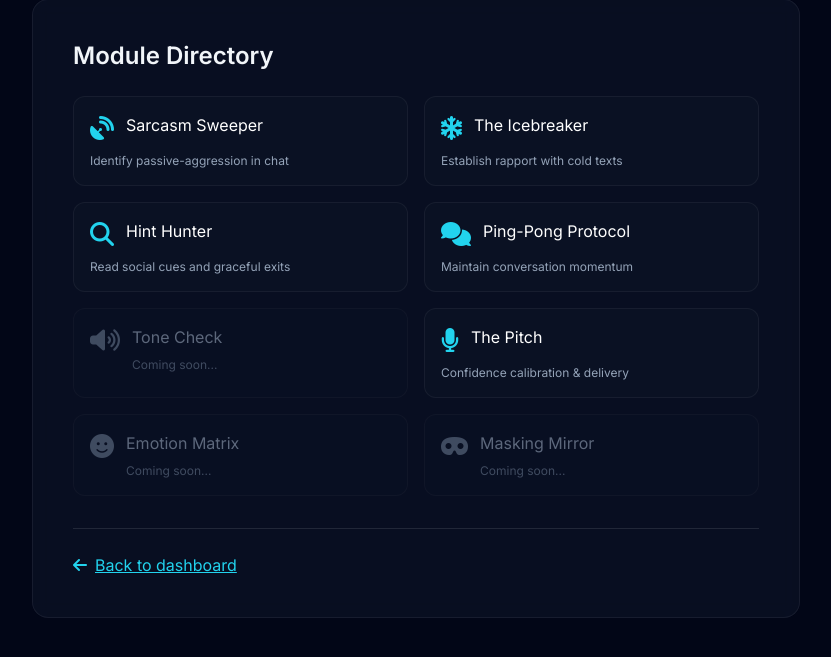
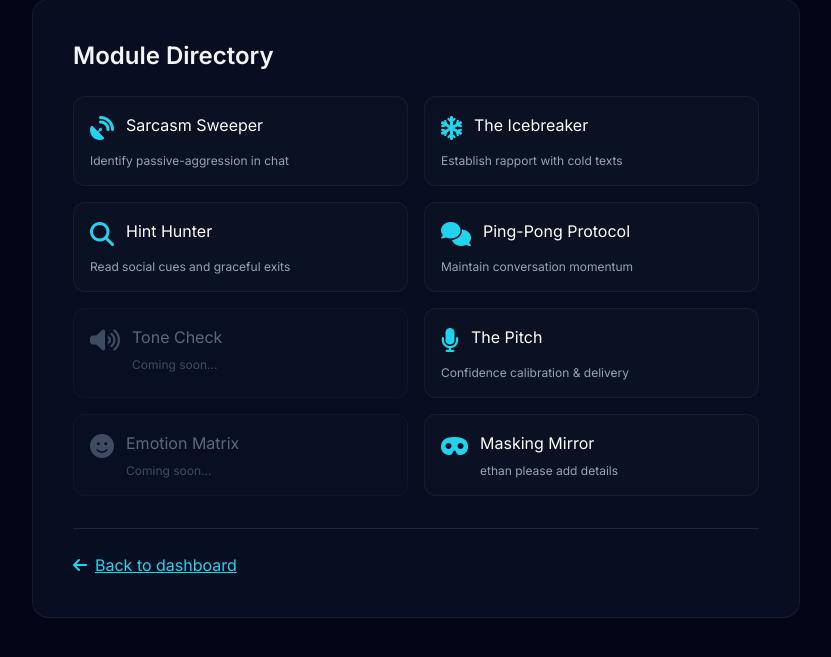
Before and after one commit to EthanWellner-dev/hacktcnj-2026, a Flask app: page /modules in a window 1280 px wide. Shown: the part 92-749 px from the top of the page, without its empty margins (224-1055 px from the left). Run offline with Flask 3, Linux system fonts and the light colour scheme; some libraries are stand-ins or nearby versions.

Commit message:
Updated Module 8 to work

```diff
--- a/backend/app.py
+++ b/backend/app.py
@@ -122,12 +122,6 @@ def modules_page():
     return render_template('modules.html')
 
 
-@app.route('/module6')
-def module6_page():
-    # serve the new confidence calibration pitch exercise
-    return render_template('module6.html')
-
-
 @app.route('/module1')
 def module1_page():
     return render_template('module1.html')
@@ -147,7 +141,10 @@ def module3_page():
 def module4_page():
     return render_template('module4.html')
 
-
+@app.route('/module6')
+def module6_page():
+    # serve the new confidence calibration pitch exercise
+    return render_template('module6.html')
 
 @app.route('/api/module6/complete', methods=['POST'])
 def module6_complete():
@@ -212,6 +209,10 @@ def login():
         "token": token
     })
 
+@app.route('/module8')
+def module8_page():
+    # serve the new masking mirror exercise
+    return render_template('module8.html')
 
 @app.route('/api/users/leaderboard', methods=['GET'])
 def leaderboard():
--- a/template/modules.html
+++ b/template/modules.html
@@ -87,17 +87,17 @@
       </div>
 
       <!-- Module 8: The Masking Mirror (Coming Soon) -->
-      <div class="p-4 bg-slate-900/20 rounded-xl border border-white/5 opacity-60">
+      <a href="/module8" class="p-4 bg-slate-900/40 rounded-xl hover:bg-slate-800/60 transition-colors border border-white/5 hover:border-cyan-500/50">
         <div class="flex items-start gap-3">
-          <div class="text-2xl text-slate-500 flex-shrink-0">
+          <div class="text-2xl text-cyan-400 flex-shrink-0">
             <i class="fa-solid fa-mask"></i>
           </div>
           <div class="flex-1">
-            <h2 class="font-medium text-slate-400">Masking Mirror</h2>
-            <p class="text-xs text-slate-500 mt-2">Coming soon...</p>
+            <h2 class="font-medium text-white">Masking Mirror</h2>
+            <p class="text-xs text-slate-400 mt-2">ethan please add details</p>
           </div>
         </div>
-      </div>
+      </a>
     </div>
     <div class="mt-8 pt-6 border-t border-white/10">
       <a href="/dashboard" class="text-cyan-400 hover:text-cyan-300 underline transition-colors">
```
